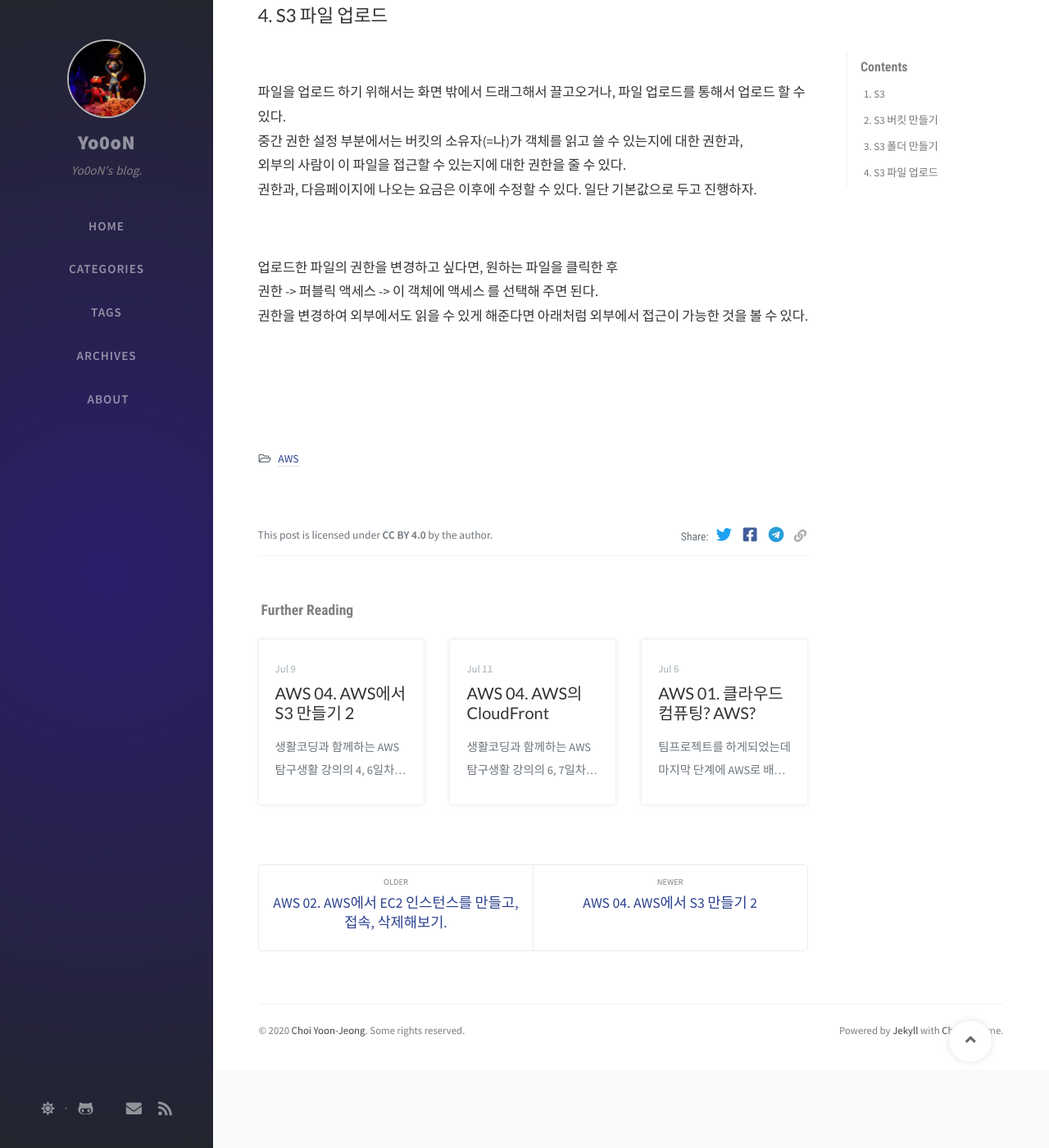
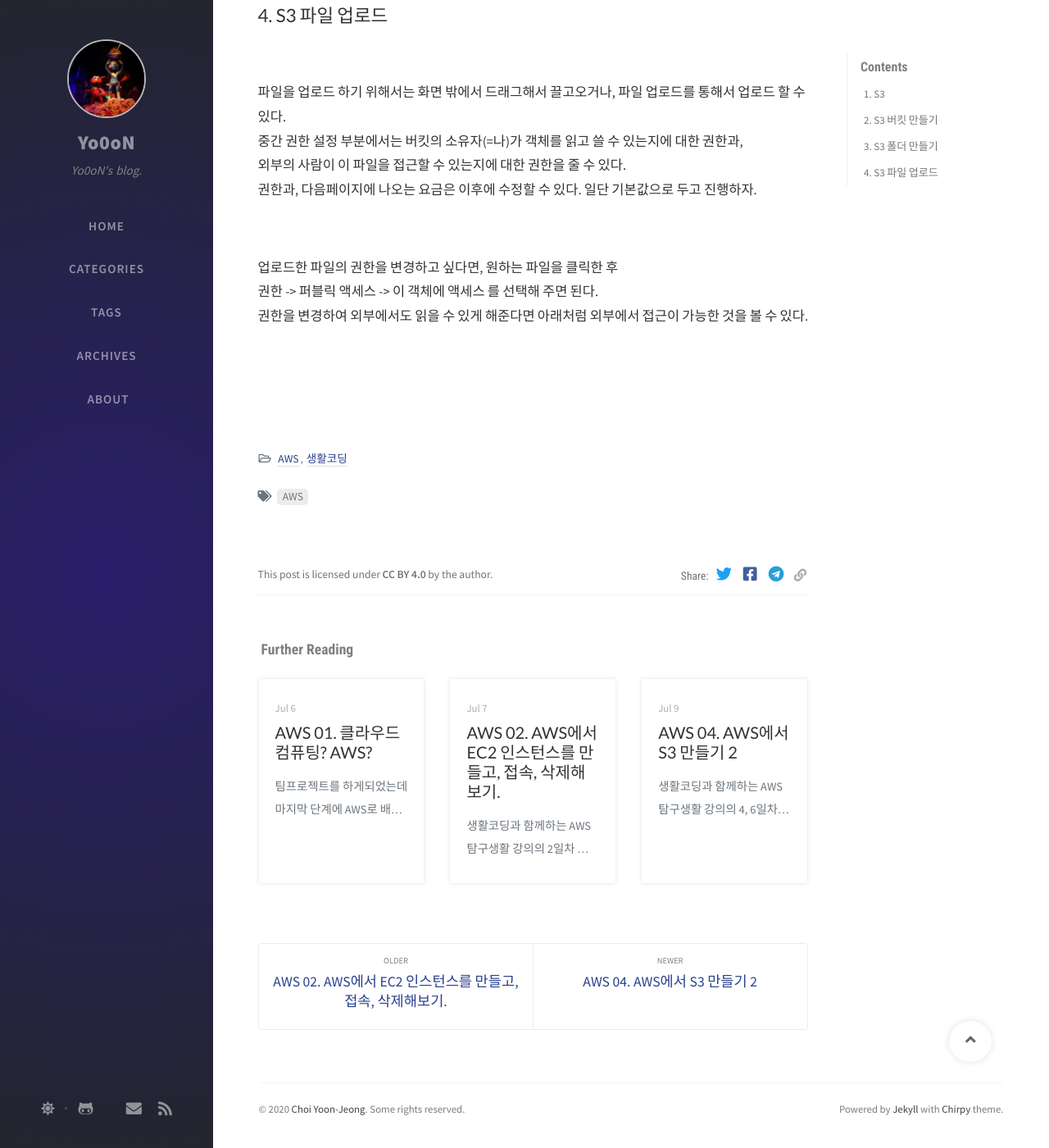
Before and after one commit to Yo0oN/Yo0oN.github.io, a Jekyll site: the page built from _posts/2020-07-09-AWS03.생활코딩.md, in a window 1280 px wide and 1400 px high, scrolled down 1811 px. Shown: the whole window at 82% size. Built offline with Jekyll 4.4.1, drawn with Linux system fonts in a browser that asks for light colours; nearby versions of some CDN libraries; comment, search, counter and statistics services are not loaded.

Commit message:
Update 2020-07-09-AWS03.생활코딩.md

```diff
--- a/_posts/2020-07-09-AWS03.생활코딩.md
+++ b/_posts/2020-07-09-AWS03.생활코딩.md
@@ -2,7 +2,8 @@
 title: AWS 03. AWS에서 S3 만들기
 modified: 2020-07-09
 author: Yo0oN
-categories: AWS
+categories: [AWS, 생활코딩]
+tags: [AWS]
 math: true
 ---
 
```
